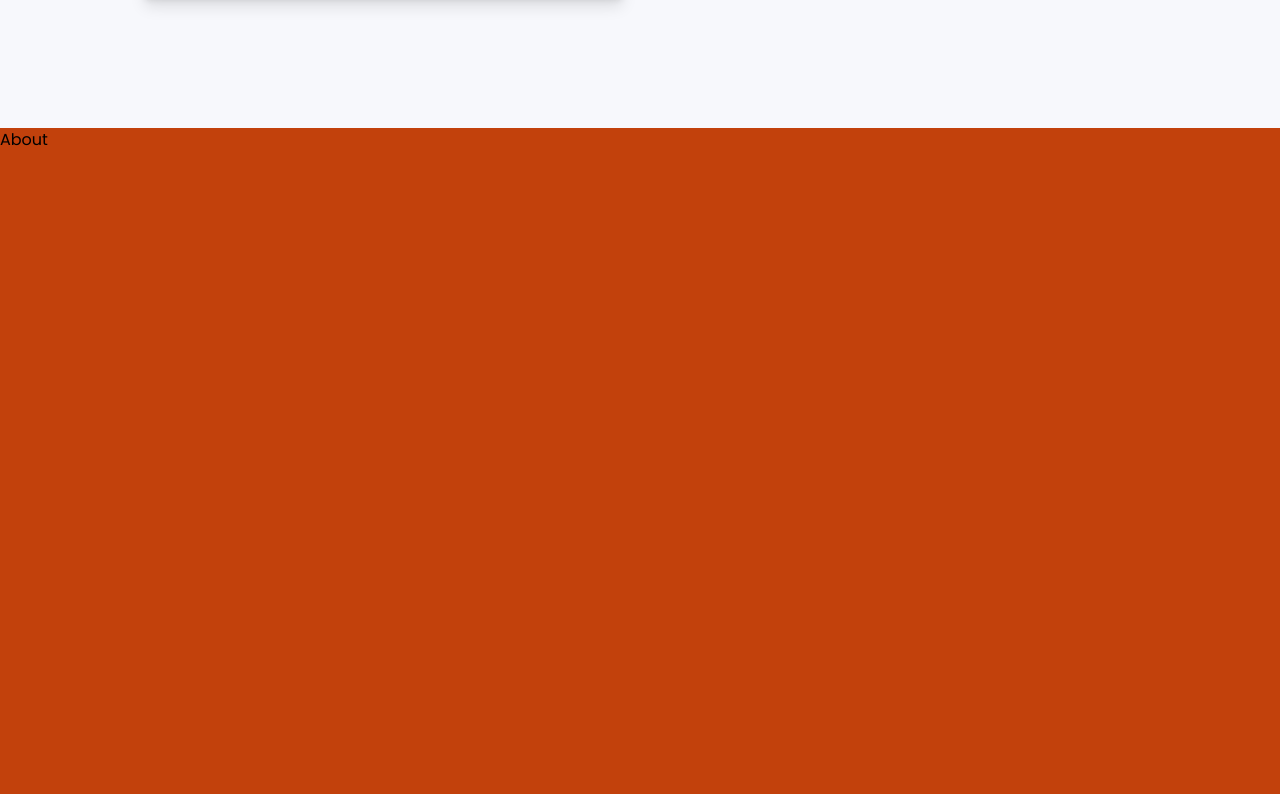
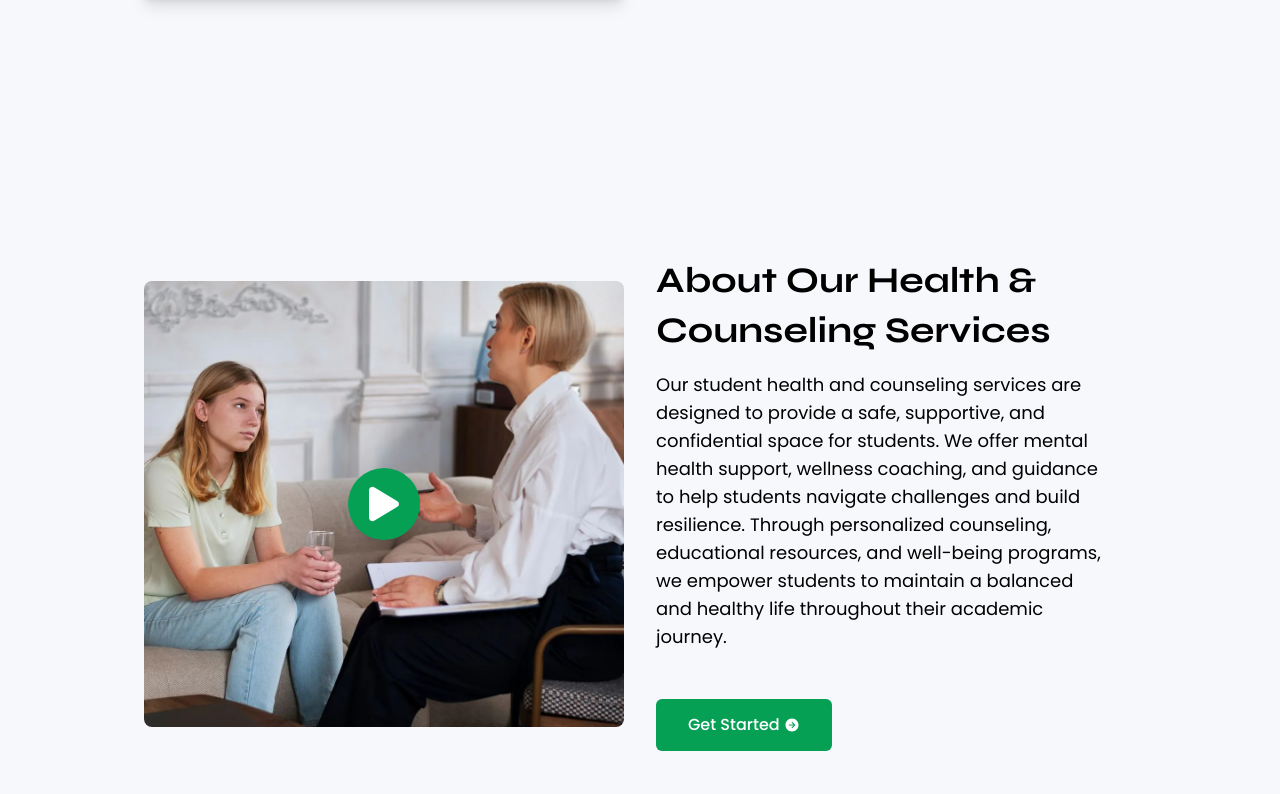
Before and after one commit to Maxmillian-Muiruri/Mind-Leap-Mentall-Wellness-Project, a React (Vite) app: page / in a window 1280 px wide. Shown: the part 1806-2600 px from the top of the page. Built offline with nearby package versions, Linux system fonts and the light colour scheme.

Commit message:
enhance About component with video playback and service description

```diff
--- a/src/components/About.jsx
+++ b/src/components/About.jsx
@@ -1,7 +1,87 @@
-import React from "react";
+import React, { useState } from "react";
+import thumbnail from "../assets/video-thumbnail.webp";
+import { IoPlay } from "react-icons/io5";
+import { IoArrowForwardCircleSharp } from "react-icons/io5";
 
 const About = () => {
-  return <div id="about" className="h-screen bg-orange-700">About</div>;
+  const [isVideoPlaying, setIsVideoPlaying] = useState(false);
+
+  const handleVideoPlay = () => setIsVideoPlaying(true);
+  const handleCloseVideo = () => setIsVideoPlaying(false);
+
+  return (
+    <div id="about" className="bg-[#f7f8fc] pb-16 pt-20">
+      <div className="container mx-auto">
+        <div className="py-12 px-4 md:w-4/5 mx-auto flex flex-col md:flex-row items-center gap-8">
+          {/* Left side */}
+          <div className="md:w-1/2 w-full mb-8 md:mb-0">
+            {!isVideoPlaying && (
+              <div className="relative">
+                <img
+                  src={thumbnail}
+                  alt="video thumbnail"
+                  className="w-full md:h-[446px] h-auto rounded-lg object-cover"
+                />
+                <button
+                  onClick={handleVideoPlay}
+                  className="absolute top-1/2 left-1/2 transform -translate-x-1/2 -translate-y-1/2 bg-primary p-3 rounded-full shadow-lg cursor-pointer"
+                >
+                  <IoPlay className="size-12 text-white" />
+                </button>
+              </div>
+            )}
+          </div>
+
+          {/* Right side */}
+          <div className="md:w-1/2 w-full">
+            <h2 className="text-4xl capitalize font-secondary font-bold mb-4  leading-snug">
+              About Our Health & Counseling Services
+            </h2>
+            <p className="text-lg mb-12 md:pr-8">
+              Our student health and counseling services are designed to provide
+              a safe, supportive, and confidential space for students. We offer
+              mental health support, wellness coaching, and guidance to help
+              students navigate challenges and build resilience. Through
+              personalized counseling, educational resources, and well-being
+              programs, we empower students to maintain a balanced and healthy
+              life throughout their academic journey.
+            </p>
+            <button className="bg-primary text-white py-3.5 px-8 font-medium rounded-md hover:bg-primary/90">
+              <a href="#contact" className="flex gap-1 items-center">
+                <span>Get Started</span>
+                <IoArrowForwardCircleSharp />
+              </a>
+            </button>
+          </div>
+        </div>
+
+        {/* Video Modal */}
+        {isVideoPlaying && (
+          <div className="fixed inset-0 bg-black bg-opacity-75 flex items-center justify-center z-50">
+            <div className="relative w-full h-full flex items-center justify-center">
+              <iframe
+                width="560"
+                height="315"
+                src="https://www.youtube.com/embed/203NKw-G-oY?autoplay=1"
+                title="YouTube video player"
+                frameBorder="0"
+                allow="accelerometer; autoplay; clipboard-write; encrypted-media; gyroscope; picture-in-picture; web-share"
+                referrerPolicy="strict-origin-when-cross-origin"
+                allowFullScreen
+              ></iframe>
+
+              <button
+                onClick={handleCloseVideo}
+                className="absolute top-4 right-4 text-white text-2xl cursor-pointer"
+              >
+                X
+              </button>
+            </div>
+          </div>
+        )}
+      </div>
+    </div>
+  );
 };
 
 export default About;
```
